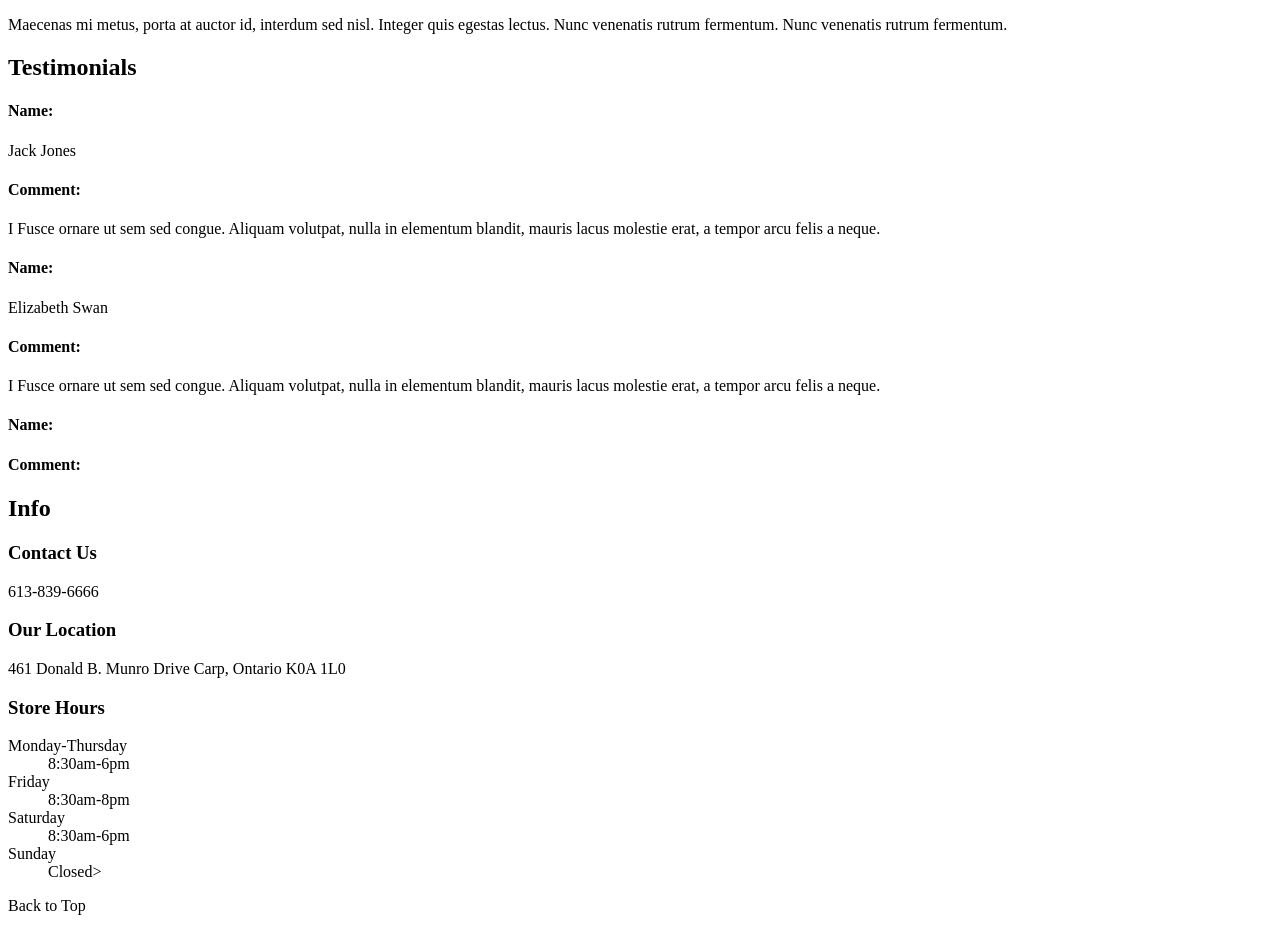
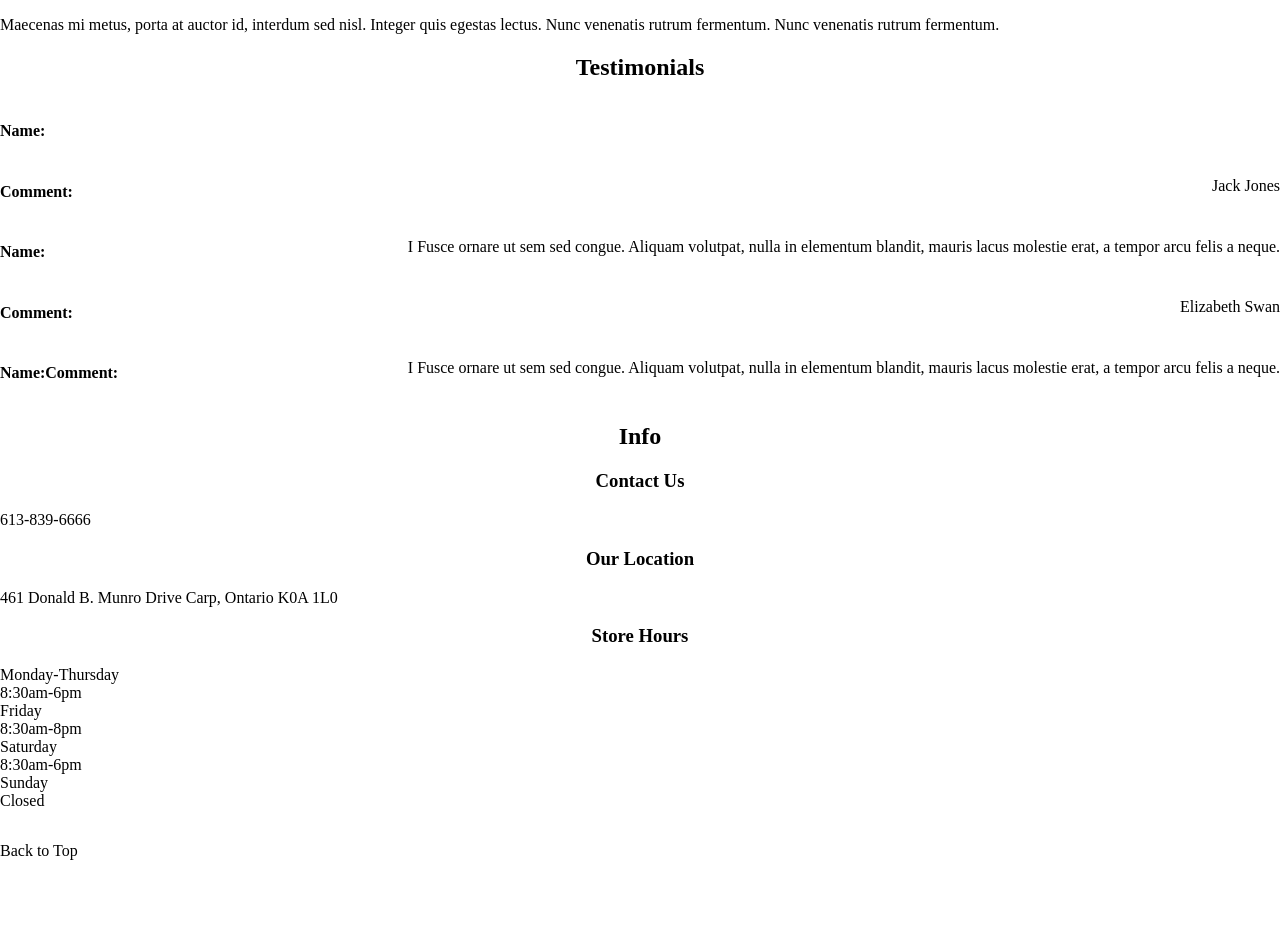
Before and after one commit to erynjones/project-3, a plain HTML site: page index.html in a window 1280 px wide. Shown: the part 786-1717 px from the top of the page. After the commit the page ends 1662 px from the top, so only its background shows below. Drawn offline with Linux system fonts and the light colour scheme.

Commit message:
trying to organize info

```diff
--- a/css/main.css
+++ b/css/main.css
@@ -5,3 +5,44 @@ html {
 *, *::before, *::after {
   box-sizing: inherit;
 }
+
+body {
+  margin: 0
+}
+
+h1 {
+
+}
+
+h2 {
+  text-align: center;
+}
+
+h3 {
+  text-align: center;
+}
+
+h4 {
+  float: left;
+  display: inline-block;
+}
+
+.test {
+  float: right;
+  display: inline-block;
+  clear: left;
+}
+
+.info {
+  clear: both;
+  overflow: hidden;
+}
+
+dd {
+  margin: 0;
+}
+
+
+footer {
+  clear: both;
+}
--- a/index.html
+++ b/index.html
@@ -42,17 +42,17 @@
 <div>
   <h2>Testimonials</h2>
     <h4>Name:</h4>
-      <p>Jack Jones</p>
+      <p class="test">Jack Jones</p>
     <h4>Comment:</h4>
-      </p> I Fusce ornare ut sem sed congue. Aliquam volutpat, nulla in elementum blandit, mauris lacus molestie erat, a tempor arcu felis a neque.</p>
+      <p class="test"> I Fusce ornare ut sem sed congue. Aliquam volutpat, nulla in elementum blandit, mauris lacus molestie erat, a tempor arcu felis a neque.</p>
     <h4>Name:</h4>
-      <p>Elizabeth Swan</p>
+      <p class="test">Elizabeth Swan</p>
     <h4>Comment:</h4>
-      </p> I Fusce ornare ut sem sed congue. Aliquam volutpat, nulla in elementum blandit, mauris lacus molestie erat, a tempor arcu felis a neque.</p>
+      <p class="test"> I Fusce ornare ut sem sed congue. Aliquam volutpat, nulla in elementum blandit, mauris lacus molestie erat, a tempor arcu felis a neque.</p>
     <h4>Name:</h4>
     <h4>Comment:</h4>
 </div>
-<div>
+<div class="info">
   <h2>Info</h2>
     <h3>Contact Us</h3>
       <p>613-839-6666<p>
@@ -63,7 +63,7 @@
         <dt>Monday-Thursday</dt><dd>8:30am-6pm</dd>
         <dt>Friday</dt><dd>8:30am-8pm</dd>
         <dt>Saturday</dt><dd>8:30am-6pm</dd>
-        <dt>Sunday</dt><dd>Closed></dd>
+        <dt>Sunday</dt><dd>Closed</dd>
       </dl>
 </div>
 </main>
```
